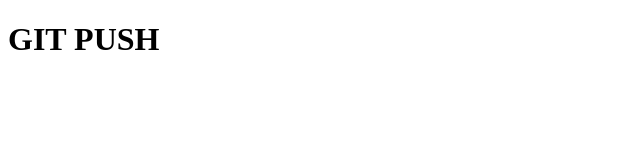
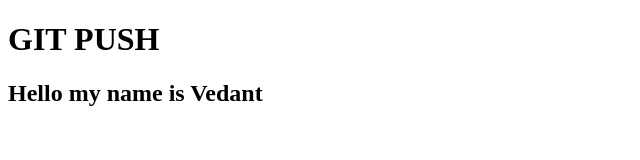
Before and after one commit to vedantreddy1/LearnGit, a plain HTML site: page index.html in a window 1280 px wide. Shown: the whole page, without its empty margins (0-640 px from the left). Drawn offline with Linux system fonts and the light colour scheme.

Commit message:
This is my new updated  page

```diff
--- a/index.html
+++ b/index.html
@@ -7,5 +7,6 @@
 </head>
 <body>
     <h1>GIT PUSH</h1>
+    <h2>Hello my name is Vedant</h2>
 </body>
 </html>
```
